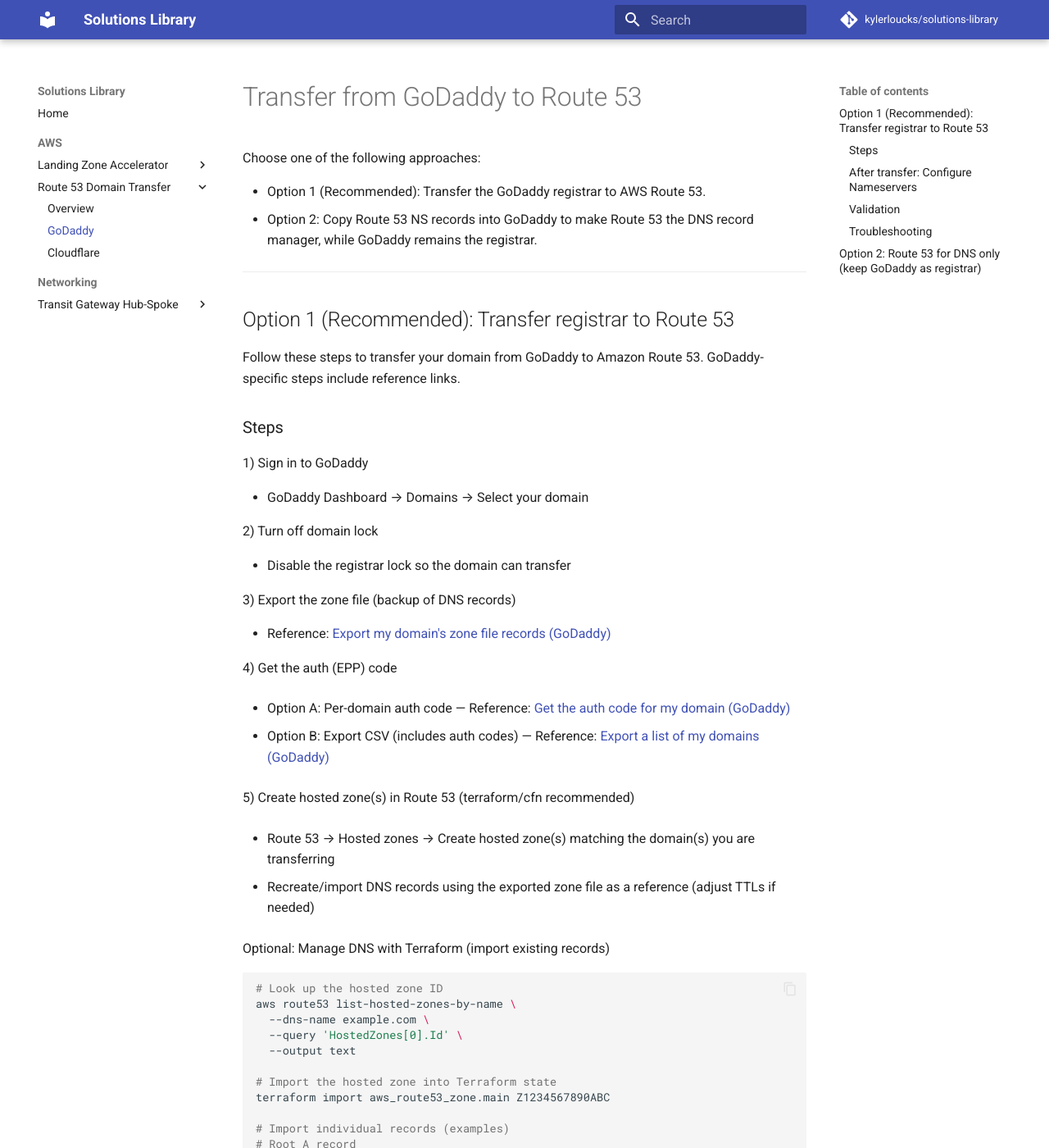
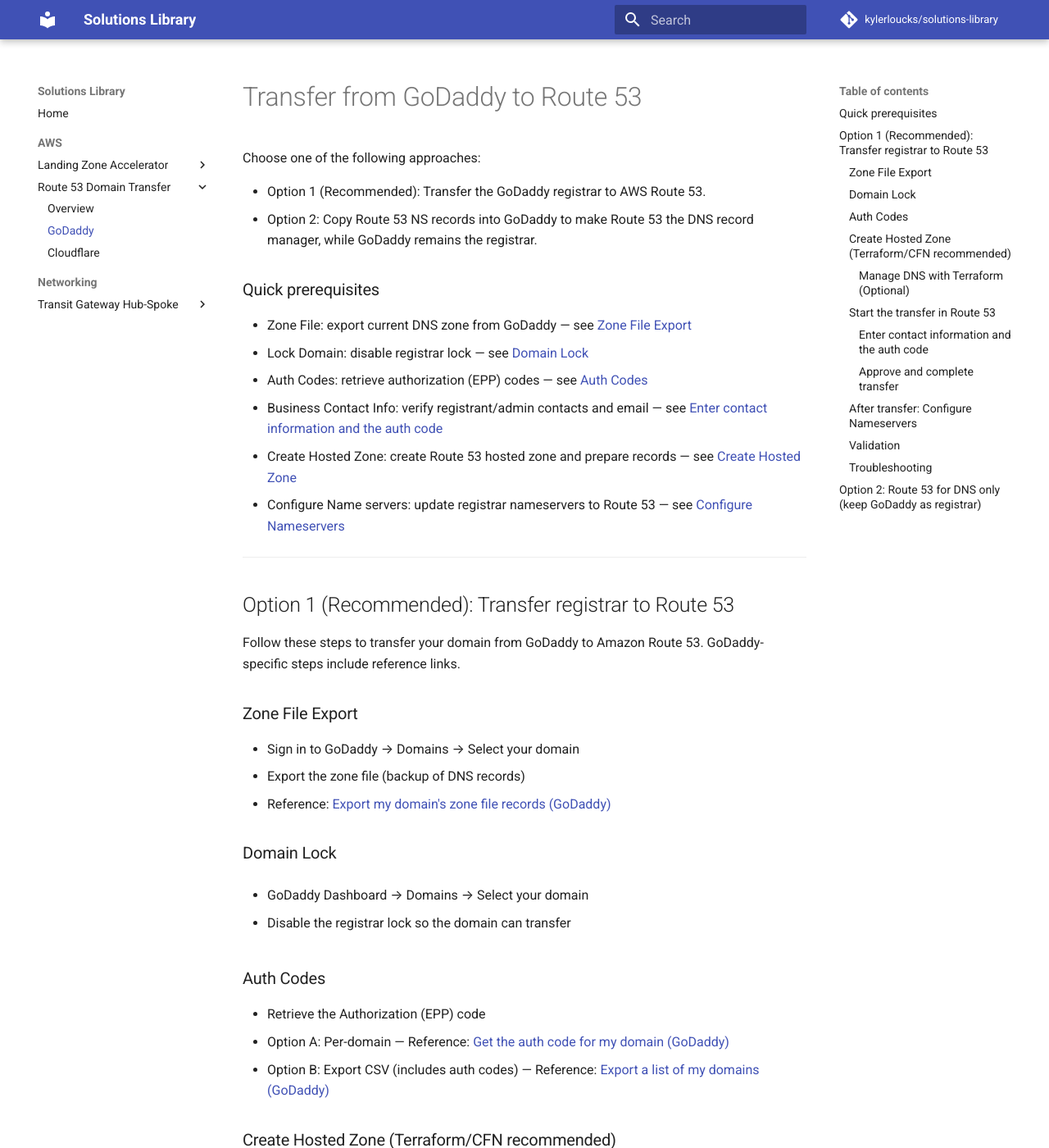
Before and after one commit to KylerLoucks/solutions-library, an MkDocs documentation site: the page built from docs/aws/route53-domain-transfer/transfer-from-godaddy.md, in a window 1280 px wide and 1400 px high. Shown: the whole window at 82% size. Built offline with MkDocs 1.6.1 and Material for MkDocs 9.7.7, drawn with Linux system fonts in a browser that asks for light colours; comment, search, counter and statistics services are not loaded; some of the changed text lies outside the part shown.

Commit message:
feat: organized sections better

````diff
--- a/docs/aws/route53-domain-transfer/transfer-from-godaddy.md
+++ b/docs/aws/route53-domain-transfer/transfer-from-godaddy.md
@@ -5,39 +5,52 @@ Choose one of the following approaches:
 - Option 1 (Recommended): Transfer the GoDaddy registrar to AWS Route 53.
 - Option 2: Copy Route 53 NS records into GoDaddy to make Route 53 the DNS record manager, while GoDaddy remains the registrar.
 
+### Quick prerequisites
+
+- Zone File: export current DNS zone from GoDaddy — see [Zone File Export](#zone-file)
+- Lock Domain: disable registrar lock — see [Domain Lock](#domain-lock)
+- Auth Codes: retrieve authorization (EPP) codes — see [Auth Codes](#auth-codes)
+- Business Contact Info: verify registrant/admin contacts and email — see [Enter contact information and the auth code](#enter-contact-information-and-the-auth-code)
+- Create Hosted Zone: create Route 53 hosted zone and prepare records — see [Create Hosted Zone](#create-hosted-zone-terraformcfn-recommended)
+- Configure Name servers: update registrar nameservers to Route 53 — see [Configure Nameservers](#after-transfer-configure-nameservers)
+
 ---
 
 ## Option 1 (Recommended): Transfer registrar to Route 53
 
 Follow these steps to transfer your domain from GoDaddy to Amazon Route 53. GoDaddy-specific steps include reference links.
 
-### Steps
+### Zone File Export
 
-1) Sign in to GoDaddy
+- Sign in to GoDaddy → Domains → Select your domain
+- Export the zone file (backup of DNS records)
+- Reference: [Export my domain's zone file records (GoDaddy)](https://www.godaddy.com/help/export-my-domains-zone-file-records-4166)
+
+### Domain Lock
 
 - GoDaddy Dashboard → Domains → Select your domain
 
-2) Turn off domain lock
-
 - Disable the registrar lock so the domain can transfer
 
-3) Export the zone file (backup of DNS records)
+### Auth Codes
 
-- Reference: [Export my domain's zone file records (GoDaddy)](https://www.godaddy.com/help/export-my-domains-zone-file-records-4166)
-
-4) Get the auth (EPP) code
-
-- Option A: Per-domain auth code — Reference: [Get the auth code for my domain (GoDaddy)](https://www.godaddy.com/help/get-the-auth-code-for-my-domain-1685)
-
+- Retrieve the Authorization (EPP) code
+- Option A: Per-domain — Reference: [Get the auth code for my domain (GoDaddy)](https://www.godaddy.com/help/get-the-auth-code-for-my-domain-1685)
 - Option B: Export CSV (includes auth codes) — Reference: [Export a list of my domains (GoDaddy)](https://www.godaddy.com/help/export-a-list-of-my-domains-3681)
 
-5) Create hosted zone(s) in Route 53 (terraform/cfn recommended)
+### Create Hosted Zone (Terraform/CFN recommended)
 
-- Route 53 → Hosted zones → Create hosted zone(s) matching the domain(s) you are transferring
+- Route 53 → Hosted zones → Create hosted zone matching the domain you’re transferring
+- Recreate/import DNS records using the exported zone file as a reference (adjust TTLs if needed):
+    - Route 53 → Hosted zones → `example.com` → Import zone file
+    - Paste the contents of the exported zone file and review the parsed records
+        - Caveats:
+            - SOA and NS at the zone apex are managed by Route 53 and won’t be imported/overwritten
+            - Some record types or formatting may need manual tweaks (ALIAS vs CNAME, trailing dots, TTLs)
+            - Verify any service-integrated records (e.g., ACM validation CNAMEs) after import
+            - After import, validate records and TTLs, and clean up duplicates if necessary
 
-- Recreate/import DNS records using the exported zone file as a reference (adjust TTLs if needed)
-
-Optional: Manage DNS with Terraform (import existing records)
+#### Manage DNS with Terraform (Optional)
 
 ```bash
 # Look up the hosted zone ID
@@ -58,9 +71,7 @@ terraform import 'aws_route53_record.www_cname' Z1234567890ABC_www.example.com_C
 ```
 
 - Create matching Terraform resources (aws_route53_zone, aws_route53_record) before importing.
-
 - After import, run `terraform plan` to reconcile attributes like TTL and record values.
-
 - Reference: [Terraform aws_route53_zone import](https://registry.terraform.io/providers/hashicorp/aws/latest/docs/resources/route53_zone#import), [Terraform aws_route53_record import](https://registry.terraform.io/providers/hashicorp/aws/latest/docs/resources/route53_record#import)
 
 If you're importing DNS records into a terraform module, run `terraform plan` to determine the module key
@@ -84,29 +95,26 @@ Terraform will perform the following actions:
 ```
 Then you can easily import based on what the comment at the top says:
 
-!!!warning "module.records.aws_route53_record.this[" MX"] will be created"
+!!!warning "module.records.aws_route53_record.this[\" MX\"] will be created"
 ```bash
 terraform import 'module.records.aws_route53_record.this[" MX"]' Z06353253219H5P6ZZ7L_example.com_MX
 ```
 !!!note "The import value should follow this pattern: `<ZONE_ID><FQDN><TYPE>`"
 
-6) Start the transfer in Route 53
+### Start the transfer in Route 53
 
 - Route 53 → Registered domains → Transfer domain → Enter the domain → Check transferability
 
-7) Enter contact information and the auth code
+#### Enter contact information and the auth code
 
-- Provide the Authorization (EPP) code obtained in step 4
-
+- Provide the Authorization (EPP) code obtained in Auth Codes
 - Confirm WHOIS contact details
-
 - Pay the transfer fee (typically includes 1-year renewal)
 
-8) Approve and complete transfer
+#### Approve and complete transfer
 
 - Approve the email(s) from GoDaddy/ICANN to expedite completion
-
-- Transfer typically completes within 1-10 days otherwise
+- Transfer typically completes within 1–10 days
 
 ### After transfer: Configure Nameservers
 
@@ -128,11 +136,8 @@ ns-123.awsdns-50.net.
 ### Validation
 
 - Domain shows under Route 53 → Registered domains
-
 - Nameservers reflect Route 53 hosted zone
-
 - `dig`/`nslookup` return expected answers
-
 - Verify nameserver delegation and registrar data:
 
 ```bash
@@ -146,9 +151,7 @@ whois example.com
 ### Troubleshooting
 
 - If EPP code fails, regenerate a new code in GoDaddy and retry
-
 - If transfer is stuck, check email approvals and lock/Privacy status
-
 - Some TLDs have special transfer rules or timing windows; verify before starting
 
 ---
@@ -160,25 +163,19 @@ This makes Route 53 your DNS record manager while GoDaddy continues to manage th
 1) Create a Route 53 hosted zone for your domain
 
 - Route 53 → Hosted zones → Create hosted zone → Enter your domain
-
 - Recreate/import DNS records in Route 53 (use your GoDaddy zone export for reference)
-
 - Optional: reduce TTLs on key records to speed up propagation
 
 2) Update nameservers at GoDaddy to Route 53
 
 - Copy the NS records from the Route 53 hosted zone (ns-XXXX.awsdns-XX, etc.)
-
 - In GoDaddy, open your domain → Manage DNS → Nameservers → Change → Enter Route 53 nameservers
-
 - Propagation can take up to 48 hours; validate with `dig`/`nslookup`
 
 3) Validate DNS
 
 - Use `dig`/`nslookup` to confirm records resolve from Route 53
-
 - Check that authoritative nameservers are the Route 53 NS values
-
 - Verify nameserver delegation and registrar data:
 
 ```bash
````
